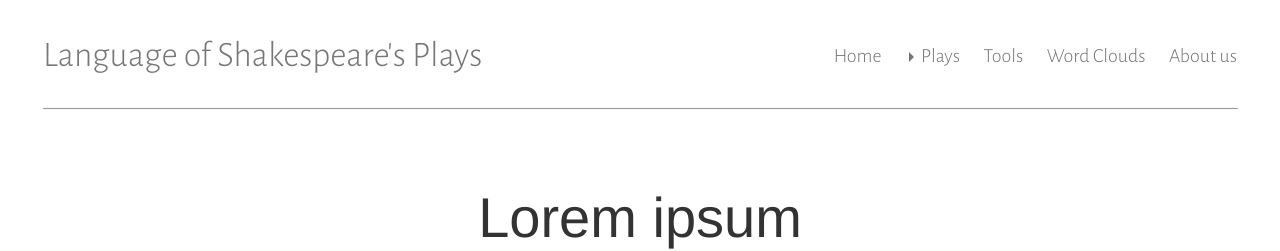
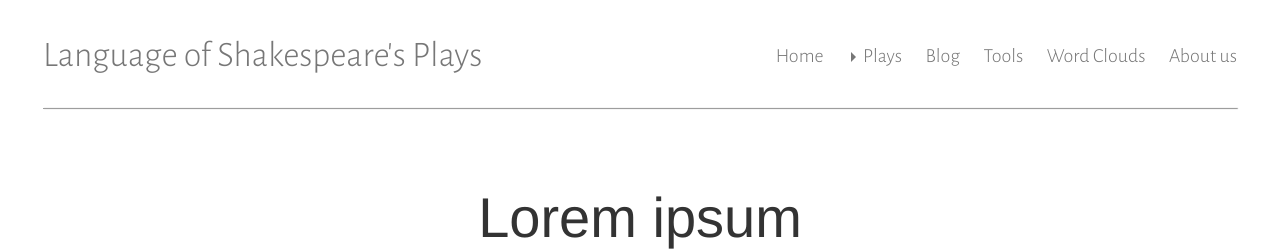
Before and after one commit to iahmed0/SU-LOSP.github.io, a Jekyll site: the page built from _posts/2015-11-17-RWB.md, in a window 1280 px wide. Shown: the top 251 px of the page. Built offline with Jekyll 4.4.1, drawn with Linux system fonts in a browser that asks for light colours.

Commit message:
Blog section added

```diff
--- a/_layouts/default.html
+++ b/_layouts/default.html
@@ -30,6 +30,7 @@
               </ul>
             </div>
           </li>
+          <li><a href="/_posts/">Blog</a></li>
           <li><a href="/tools/">Tools</a></li>
           <li><a href="/word_clouds/">Word Clouds</a></li>
           <li><a href="/about/">About us</a></li>
```
Also changed, not shown: _posts/2015-11-17-RWB.md (+1 -0 lines).
